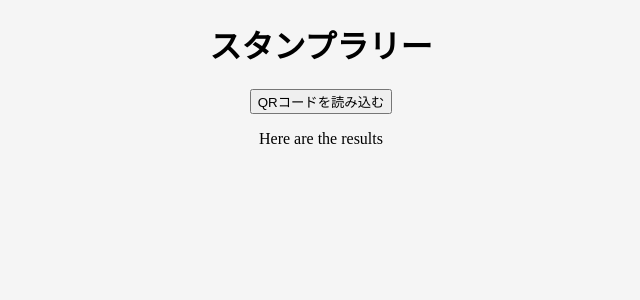
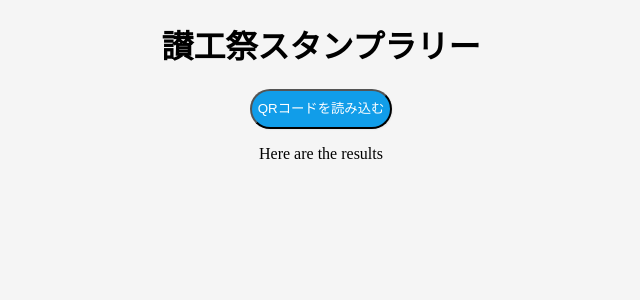
Before and after one commit to pikapika2/stamprally, a Next.js app: page / in a window 1280 px wide. Shown: the top 300 px of the page, without its empty margins (319-959 px from the left). Built offline with nearby package versions, Linux system fonts and the light colour scheme; a web font is replaced by a local one.

Commit message:
change button image
Signed-off-by: pikapika2 <yossii0108@gmail.com>

```diff
--- a/src/pages/index.tsx
+++ b/src/pages/index.tsx
@@ -94,7 +94,7 @@ const Home = () => {
 
   return (
     <div className="App">
-      <h1>スタンプラリー</h1>
+      <h1>讃工祭スタンプラリー</h1>
       <button onClick={() => setVisible(!visible)}>
         {visible ? '画面を閉じる' : 'QRコードを読み込む'}
       </button>
--- a/src/style/style.css
+++ b/src/style/style.css
@@ -14,6 +14,20 @@ p {
 	text-align: center;
 }
 
+button {
+  height: 40px;
+  text-decoration: none;
+  line-height: 33px;
+  text-align: center;
+  border-radius: 20px;
+  color: #fff;
+  -webkit-box-shadow: 1px 1px 1px #e9e9e9;
+  -moz-box-shadow: 1px 1px 1px #e9e9e9;
+  box-shadow: 1px 1px 1px #e9e9e9;
+  background: #119de9;
+  -ms-filter: "progid:DXImageTransform.Microsoft.gradient(GradientType=0,startColorstr='#119de9', endColorstr='#4bb8f3')";
+}
+
 .horizon{
 	display: inline-block;
 	width: 50%;
```
